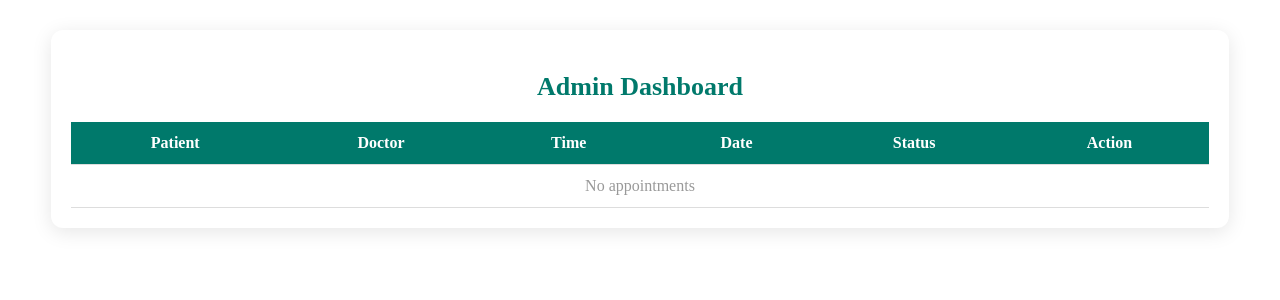
After one commit to karan705014/hospital_mgmt_drf_and_js, a Django app: template hospital_app/templates/admin_dashboard.html in a window 1280 px wide. The commit adds this page. Shown: the top 300 px of the page. Run offline with Django 3.2, Linux system fonts and the light colour scheme; the template is opened without the code that fills it, so the values that code supplies are empty.

Commit message:
update admin and make some work on status also

```diff
--- a/hospital_app/admin.py
+++ b/hospital_app/admin.py
@@ -1,7 +1,8 @@
 from django.contrib import admin
-from .models import Patient,Doctor,Appointment
+from .models import Patient,Doctor,Appointment,Admin
 
 # Register your models here.
 admin.site.register(Patient)
 admin.site.register(Doctor)
 admin.site.register(Appointment)
+admin.site.register(Admin)
--- /dev/null
+++ b/hospital_app/static/css/admin_dashboard.css
@@ -0,0 +1,106 @@
+/* Container */
+.dashboard-container {
+    width: 90%;
+    margin: 30px auto;
+    background: #ffffff;
+    padding: 20px;
+    border-radius: 12px;
+    box-shadow: 0 4px 20px rgba(0,0,0,0.1);
+}
+
+/* Title */
+.dashboard-title {
+    text-align: center;
+    margin-bottom: 20px;
+    font-size: 26px;
+    color: #00796b;
+}
+
+/* Table Styling */
+.dashboard-table {
+    width: 100%;
+    border-collapse: collapse;
+    font-size: 16px;
+}
+
+.dashboard-table th,
+.dashboard-table td {
+    padding: 12px 15px;
+    border-bottom: 1px solid #ddd;
+    text-align: center;
+}
+
+.dashboard-table thead {
+    background: #00796b;
+    color: #fff;
+}
+
+.dashboard-table tbody tr:nth-child(even) {
+    background: #f9f9f9;
+}
+
+.no-data {
+    text-align: center;
+    color: #999;
+    padding: 20px;
+}
+
+/* Status Colors */
+.status {
+    font-weight: bold;
+    padding: 5px 10px;
+    border-radius: 8px;
+}
+
+.status.pending {
+    color: #ff9800;
+    background: #fff3e0;
+}
+
+.status.approved {
+    color: #2e7d32;
+    background: #e8f5e9;
+}
+
+.status.rejected {
+    color: #c62828;
+    background: #ffebee;
+}
+
+/* Buttons */
+.btn {
+    text-decoration: none;
+    padding: 6px 12px;
+    border-radius: 6px;
+    font-size: 14px;
+    font-weight: bold;
+    margin: 0 4px;
+    transition: 0.3s ease;
+}
+
+.btn.approve {
+    background: #4caf50;
+    color: white;
+}
+
+.btn.approve:hover {
+    background: #388e3c;
+}
+
+.btn.reject {
+    background: #f44336;
+    color: white;
+}
+
+.btn.reject:hover {
+    background: #d32f2f;
+}
+
+.btn.pending {
+    background: #ff9800;
+    color: white;
+}
+
+.btn.pending:hover {
+    background: #ef6c00;
+}
--- /dev/null
+++ b/hospital_app/templates/admin_dashboard.html
@@ -0,0 +1,56 @@
+{% load static %}
+<!DOCTYPE html>
+<html lang="en">
+<head>
+    <meta charset="UTF-8">
+    <meta name="viewport" content="width=device-width, initial-scale=1.0">
+    <title>Admin Dashboard</title>
+    <link rel="stylesheet" href="{% static 'css/admin_dashboard.css' %}">
+</head>
+<body>
+    <div class="dashboard-container">
+        <h2 class="dashboard-title">Admin Dashboard</h2>
+
+        <table class="dashboard-table">
+            <thead>
+                <tr>
+                    <th>Patient</th>
+                    <th>Doctor</th>
+                    <th>Time</th>
+                    <th>Date</th>
+                    <th>Status</th>
+                    <th>Action</th>
+                </tr>
+            </thead>
+            <tbody>
+                {% for appt in appointments %}
+                <tr>
+                    <td>{{ appt.patient.name }}</td>
+                    <td>{{ appt.doctor.name }}</td>
+                    <td>{{ appt.time }}</td>
+                    <td>{{ appt.date }}</td>
+                    <td>
+                        {% if appt.status == "pending" %}
+                            <span class="status pending">Pending</span>
+                        {% elif appt.status == "approved" %}
+                            <span class="status approved">Approved</span>
+                        {% else %}
+                            <span class="status rejected">Rejected</span>
+                        {% endif %}
+                    </td>
+                    <td>
+                        <a href="{% url 'update_status' appt.id 'approved' %}" class="btn approve">Approve</a>
+                        <a href="{% url 'update_status' appt.id 'rejected' %}" class="btn reject">Reject</a>
+                        <a href="{% url 'update_status' appt.id 'pending' %}" class="btn pending">Pending</a>
+                    </td>
+                </tr>
+                {% empty %}
+                <tr>
+                    <td colspan="6" class="no-data">No appointments</td>
+                </tr>
+                {% endfor %}
+            </tbody>
+        </table>
+    </div>
+</body>
+</html>
--- a/hospital_app/templates/book_appointment.html
+++ b/hospital_app/templates/book_appointment.html
@@ -22,6 +22,8 @@
 
     <label for="time">Appointment Time:</label>
     <input type="time" name="time" required><br><br>
+    <label for="date">Date:</label>
+    <input type="date" name="date" required><br><br>
 
     <button type="submit">Book Appointment</button>
 </form>
--- a/hospital_app/templates/home.html
+++ b/hospital_app/templates/home.html
@@ -68,7 +68,7 @@
 
     <!-- Card 1 -->
     <div class="col-md-4 mb-4">
-      <a href="" class="text-decoration-none">
+      <a href="{% url 'admin_login' %}" class="text-decoration-none">
        <div class="card h-100 shadow">
           <img src="{% static 'images/admin.png' %}" class="card-img-top" alt="Card 1" style="height:400px; ">
 
```
Also changed, not shown: hospital_app/models.py (+19 -0 lines), hospital_app/templates/admin_login.html (added, +81 -0 lines), hospital_app/templates/status_page.html (+61 -0 lines), hospital_app/urls.py (+6 -1 lines), hospital_app/views.py (+45 -8 lines), db.sqlite3, hospital_app/migrations/0016_admin.py (added), hospital_app/migrations/0017_appointment_date_appointment_status.py (added).
